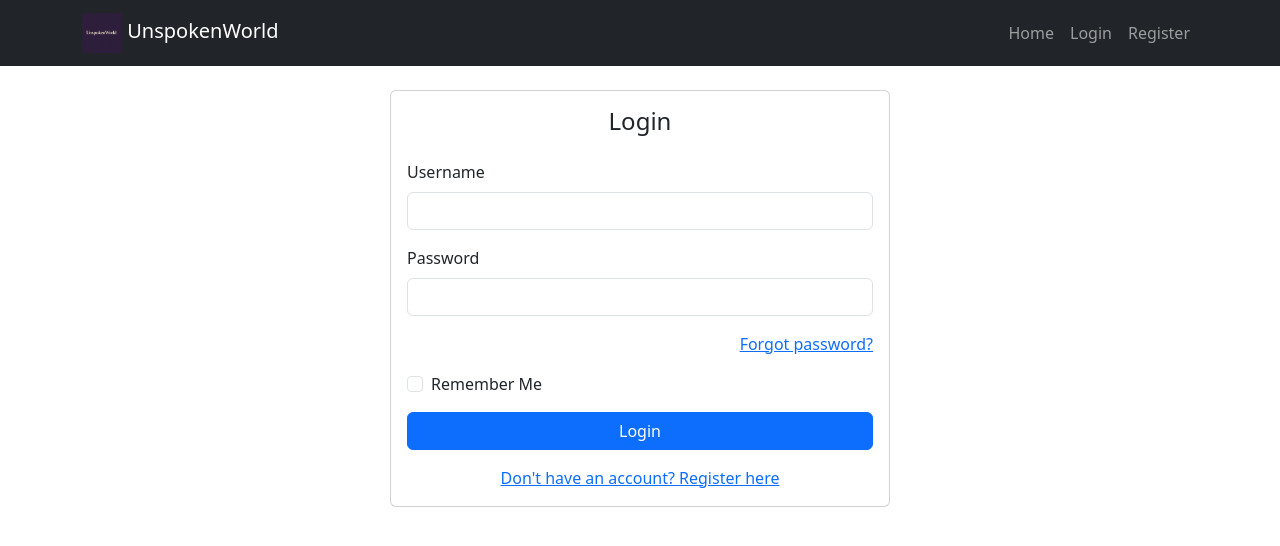
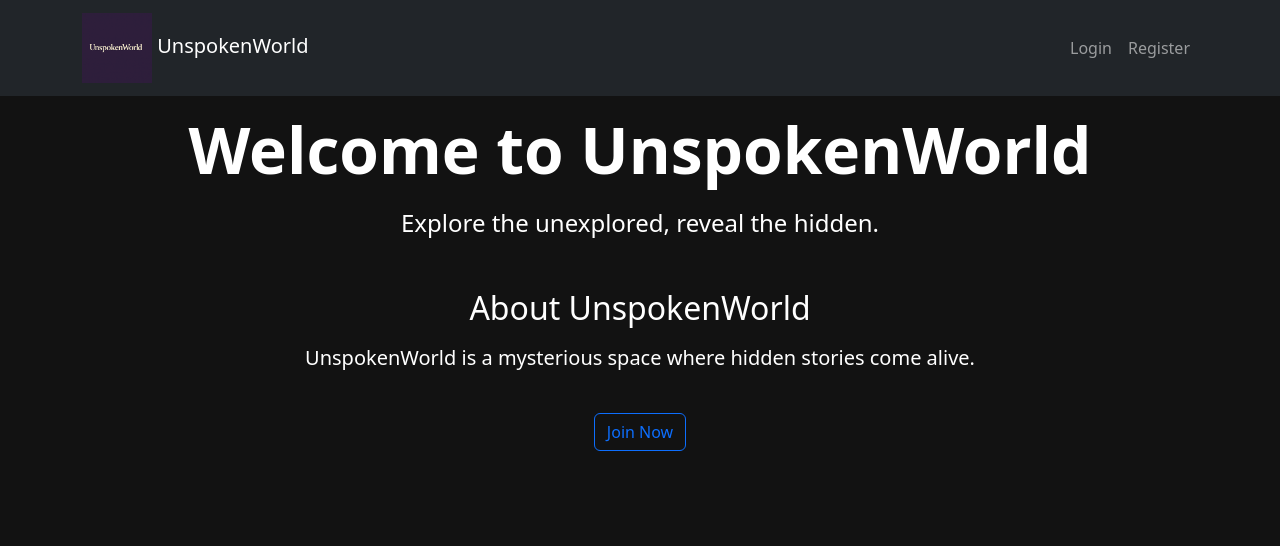
Before and after one commit to nehal9696/my-flask-project, a Flask app: page / in a window 1280 px wide. Shown: the top 546 px of the page. Run offline with Flask 3, Linux system fonts and the light colour scheme.

Commit message:
Added home page and some minor changes in logo and others

```diff
--- a/app.py
+++ b/app.py
@@ -50,9 +50,9 @@ def init_db():
 
 @app.route('/')
 def home():
-    if 'username' in session:
-        return redirect(url_for('dashboard'))
-    return render_template('login.html')
+    # if 'username' in session:
+    #     return redirect(url_for('dashboard'))
+    return render_template('home.html')
 
 @app.route('/login', methods=['GET','POST'])
 def login():
@@ -80,7 +80,7 @@ def login():
             return redirect(url_for('dashboard'))
         else:
             flash("Invalid credentials", "danger")
-            return redirect(url_for('home'))
+            return redirect(url_for('login'))
     except sqlite3.IntegrityError:
         return 'Database error occurred.'
     finally:
@@ -121,7 +121,7 @@ def register():
             conn.commit()
             conn.close()
             flash(f'user {username} registered successfully! Please Log in', "success")
-            return redirect(url_for('home'))
+            return redirect(url_for('login'))
         except sqlite3.IntegrityError:
             return 'Username already exists. Try a different one.'
         finally:
@@ -199,4 +199,4 @@ def profile():
 
 if __name__ == '__main__':
     init_db()
-    app.run()
+    app.run(debug=True)
--- a/templates/base.html
+++ b/templates/base.html
@@ -2,35 +2,58 @@
 <html lang="en">
 <head>
     <meta charset="UTF-8">
+    <meta name="viewport" content="width=device-width, initial-scale=1.0">
     <title>{% block title %}UnspokenWorld{% endblock %}</title>
 
     <!-- Bootstrap CSS -->
-    <link href="https://cdn.jsdelivr.net/npm/bootstrap@5.3.3/dist/css/bootstrap.min.css" rel="stylesheet">
+    <link href="https://cdn.jsdelivr.net/npm/bootstrap@5.3.2/dist/css/bootstrap.min.css" rel="stylesheet">
 
-    <!-- favicon -->
-    <link rel="icon" type="image/x-icon" href="{{ url_for('static', filename='favicon.ico') }}">
+    <style>
+      body {
+        background-color: #121212;
+        color: #ffffff;
+      }
+      /* .hero {
+        background: linear-gradient(rgba(0, 0, 0, 0.7), rgba(0, 0, 0, 0.7)),
+                    url('{{ url_for('static', filename='background.jpg') }}') no-repeat center center;
+        background-size: cover;
+        height: 90vh;
+        display: flex;
+        align-items: center;
+        justify-content: center;
+        text-align: center;
+      } */
+      .hero h1 {
+        font-size: 4rem;
+        font-weight: bold;
+        text-align: center;
+      }
+      .hero p {
+        font-size: 1.5rem;
+        margin-top: 1rem;
+        text-align: center;
+      }
+    </style>
+</head>
 
-</head>
 <body>
 
 <!-- Navbar -->
 <nav class="navbar navbar-expand-lg navbar-dark bg-dark">
   <div class="container">
     <a class="navbar-brand" href="/">
-            <img src="{{ url_for('static', filename='logo.png') }}" alt="UnspokenWorld" style="height: 40px;">
+      <img src="{{ url_for('static', filename='logo.png') }}" alt="UnspokenWorld" style="height: 70px;">
       UnspokenWorld
     </a>
-
     <button class="navbar-toggler" type="button" data-bs-toggle="collapse" data-bs-target="#navbarNav">
       <span class="navbar-toggler-icon"></span>
     </button>
-
     <div class="collapse navbar-collapse" id="navbarNav">
       <ul class="navbar-nav ms-auto">
+        {% if 'username' in session %}
         <li class="nav-item">
-                <a class="nav-link" href="/">Home</a>
+          <a class="nav-link" href="{{ url_for('dashboard') }}">Dashboard</a>
         </li>
-              {% if 'username' in session %}
         <li class="nav-item">
           <a class="nav-link" href="{{ url_for('profile') }}">Profile</a>
         </li>
@@ -50,20 +73,39 @@
   </div>
 </nav>
 
-
-    <div class="container mt-4">
 <!-- Flash messages -->
+<div class="container mt-3">
   {% with messages = get_flashed_messages(with_categories=true) %}
     {% if messages %}
-            {% set category, message = messages[0] %}
-            <div class="alert alert-{{ category }}">{{ message }}</div>
+      {% for category, message in messages %}
+        <div class="alert alert-{{ category }} alert-dismissible fade show" role="alert">
+          {{ message }}
+          <button type="button" class="btn-close" data-bs-dismiss="alert" aria-label="Close"></button>
+        </div>
+      {% endfor %}
     {% endif %}
   {% endwith %}
+</div>
 
+<!-- Hero Section -->
+{% if request.endpoint == 'home' %}
+<div class="hero">
+    <div>
+        <h1>Welcome to UnspokenWorld</h1>
+        <p>Explore the unexplored, reveal the hidden.</p>
+        {% if 'username' not in session %}
+        <!-- <a href="{{ url_for('register') }}" class="btn btn-primary mt-4">Get Started</a> -->
+        {% endif %}
+    </div>
+</div>
+{% endif %}
+
+<!-- Page Content -->
+<div class="container mt-5">
     {% block content %}{% endblock %}
 </div>
 
-    <!-- Bootstrap Bundle JS -->
-    <script src="https://cdn.jsdelivr.net/npm/bootstrap@5.3.3/dist/js/bootstrap.bundle.min.js"></script>
+<!-- Bootstrap JS -->
+<script src="https://cdn.jsdelivr.net/npm/bootstrap@5.3.2/dist/js/bootstrap.bundle.min.js"></script>
 </body>
 </html>
--- /dev/null
+++ b/templates/home.html
@@ -0,0 +1,16 @@
+{% extends "base.html" %}
+{% block title %}Home - UnspokenWorld{% endblock %}
+
+{% block content %}
+<div class="text-center mt-5">
+    <h2>About UnspokenWorld</h2>
+    <p class="lead mt-3">
+        UnspokenWorld is a mysterious space where hidden stories come alive.
+    </p>
+    {% if 'username' not in session %}
+    <a href="{{ url_for('register') }}" class="btn btn-outline-primary mt-4">Join Now</a>
+    {% else %}
+    <a href="{{ url_for('dashboard') }}" class="btn btn-outline-success mt-4">Go to Dashboard</a>
+    {% endif %}
+</div>
+{% endblock %}
--- a/templates/register.html
+++ b/templates/register.html
@@ -52,7 +52,7 @@
 
         <p class="text-center mt-3">
           Already have an account?
-          <a href="{{ url_for('home') }}">Login here</a>
+          <a href="{{ url_for('login') }}">Login here</a>
         </p>
 
       </div>
```
Lines whose indentation alone changed are shown as unchanged.
